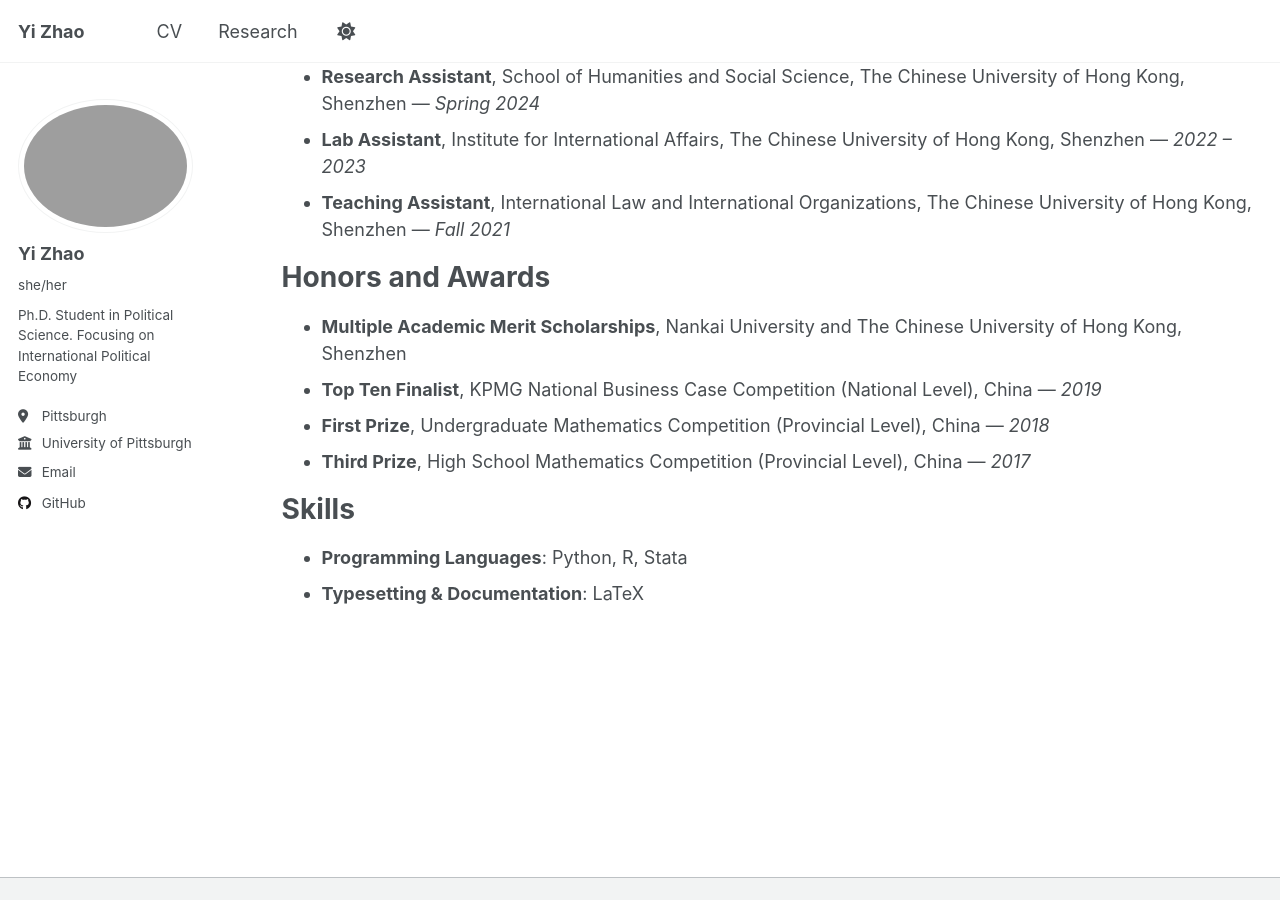
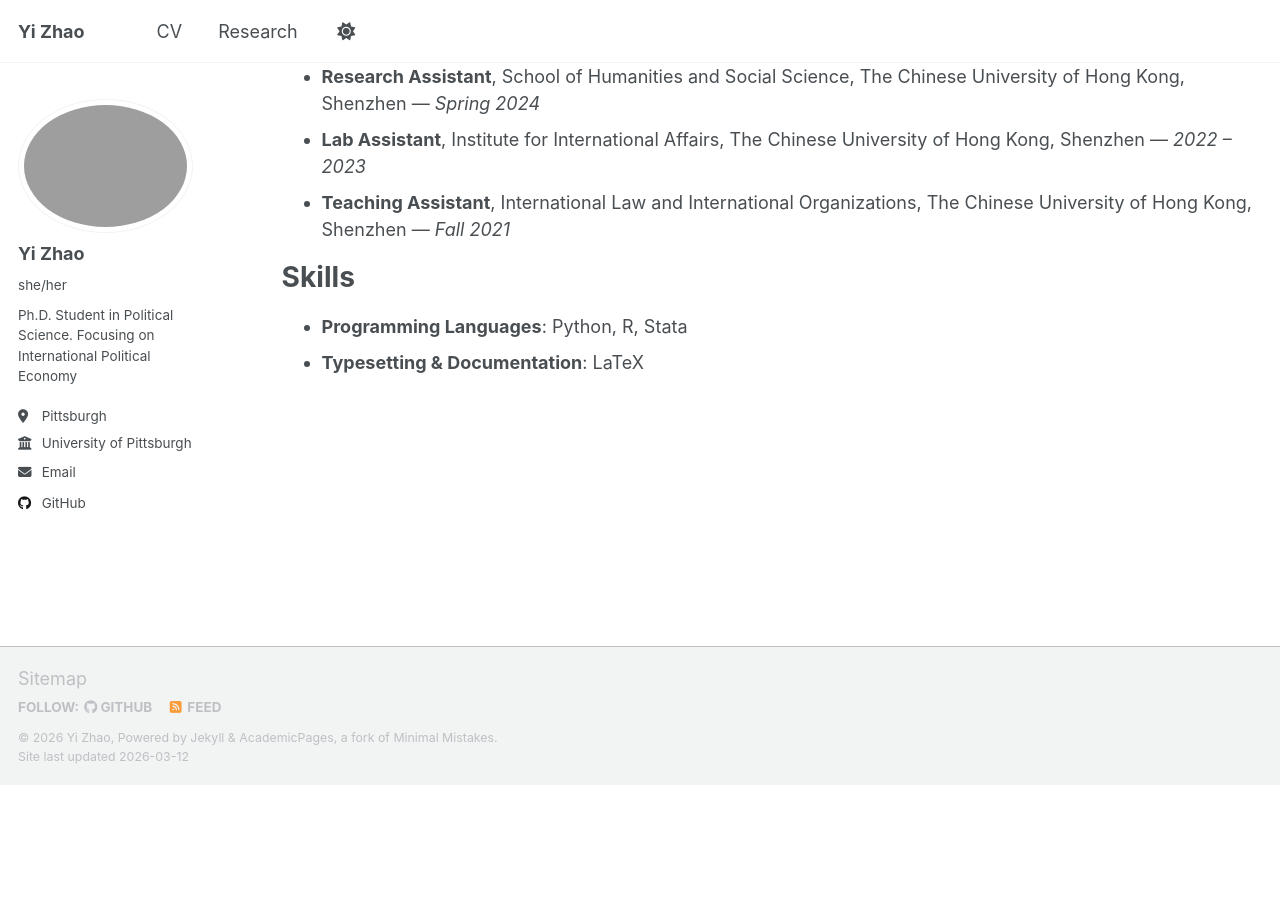
Before and after one commit to YiZhao999/YiZhao999.github.io, a Jekyll site: the page built from _pages/cv.md, in a window 1280 px wide and 900 px high, scrolled down 434 px. Built offline with Jekyll 4.4.1, drawn with Linux system fonts in a browser that asks for light colours; a script that is not in the unit is left out; after the commit the page ends 1218 px from its top, so only the background shows below that.

Commit message:
Remove honors and awards from CV
Removed honors and awards section from CV.

```diff
--- a/_pages/cv.md
+++ b/_pages/cv.md
@@ -22,12 +22,6 @@ redirect_from:
 - **Lab Assistant**, Institute for International Affairs, The Chinese University of Hong Kong, Shenzhen — *2022 – 2023*
 - **Teaching Assistant**, International Law and International Organizations, The Chinese University of Hong Kong, Shenzhen — *Fall 2021*
 
-# Honors and Awards
-- **Multiple Academic Merit Scholarships**, Nankai University and The Chinese University of Hong Kong, Shenzhen
-- **Top Ten Finalist**, KPMG National Business Case Competition (National Level), China — *2019*
-- **First Prize**, Undergraduate Mathematics Competition (Provincial Level), China — *2018*
-- **Third Prize**, High School Mathematics Competition (Provincial Level), China — *2017*
-
 # Skills
 - **Programming Languages**: Python, R, Stata
 - **Typesetting & Documentation**: LaTeX
```
